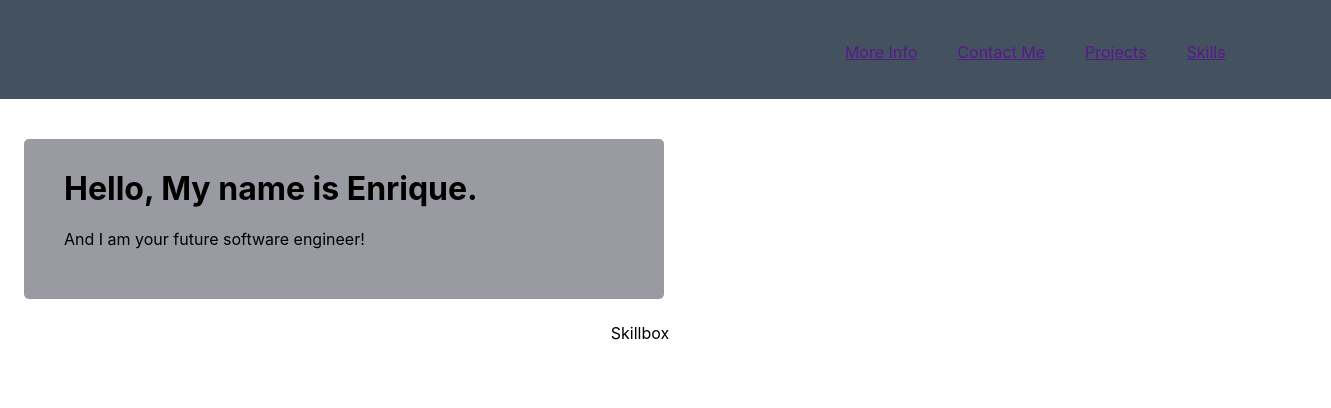
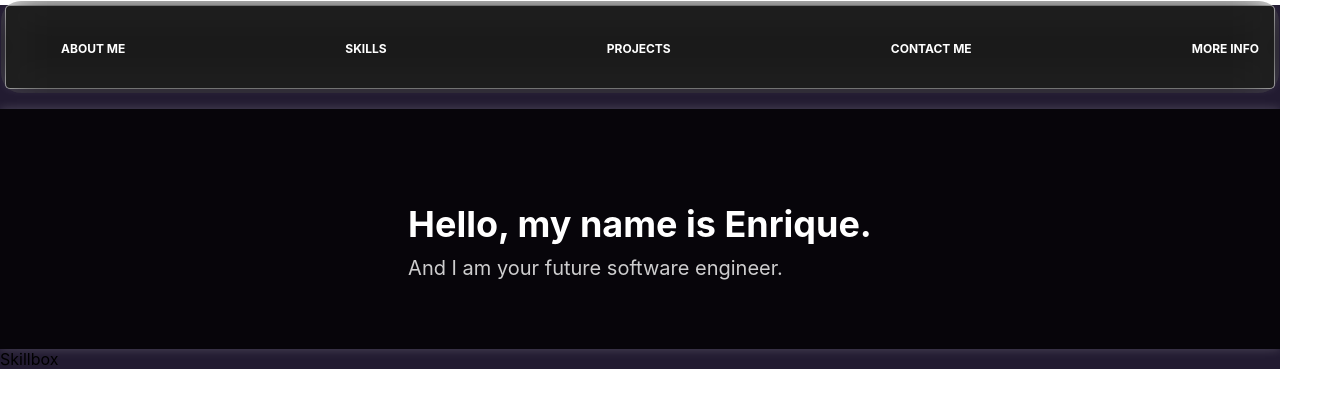
Before and after one commit to CadmiumRed40/react-portfolio, a React (Create React App) app: page / in a window 1280 px wide. Shown: the top 408 px of the page, 1331 px wide, since content can reach past the window. Built offline with nearby package versions, Linux system fonts and the light colour scheme.

Commit message:
editing CSS to make components look slightly glassy

```diff
--- a/src/App.css
+++ b/src/App.css
@@ -1,38 +1,5 @@
 .App {
-  text-align: center;
+  background-color: rgb(34, 27, 49);
+  width: 100%;
+  height: 100%;
 }
-
-.App-logo {
-  height: 40vmin;
-  pointer-events: none;
-}
-
-@media (prefers-reduced-motion: no-preference) {
-  .App-logo {
-    animation: App-logo-spin infinite 20s linear;
-  }
-}
-
-.App-header {
-  background-color: #282c34;
-  min-height: 100vh;
-  display: flex;
-  flex-direction: column;
-  align-items: center;
-  justify-content: center;
-  font-size: calc(10px + 2vmin);
-  color: white;
-}
-
-.App-link {
-  color: #61dafb;
-}
-
-@keyframes App-logo-spin {
-  from {
-    transform: rotate(0deg);
-  }
-  to {
-    transform: rotate(360deg);
-  }
-}
--- a/src/components/Navbar/Navbar.css
+++ b/src/components/Navbar/Navbar.css
@@ -1,15 +1,56 @@
-nav {
+.nav-bar {
+    background-image: linear-gradient(to bottom, #000000, #000000);
+    border: 1px solid rgba(255, 255, 255, 0.755);
+    box-shadow: 0 0 10px rgba(255, 255, 255, 0.1);
+    backdrop-filter: blur(10px);
+    border-radius: 5px;
+    padding: 15px;
+    margin: 5px;
+  }
+
+  .nav-bar ul {
+    list-style: none;
     display: flex;
-    flex-direction: row-reverse;
-    width: 100%;
-    height: 6vh;
-    background-color: rgb(68, 82, 95);
-    color:blanchedalmond;
-    padding: 2vw;
-}
+    justify-content: space-between;
+  }
 
-#Nav-links {
-    display: flex;
-    flex-direction: row-reverse;
-    padding-right: 10vh;
-}
+  .nav-bar a {
+    text-decoration: none;
+    color: white;
+    font-size: 12px;
+    font-weight: bold;
+    text-transform: uppercase;
+    transition: 0.3s ease-in-out;
+  }
+
+  .nav-bar a:hover {
+    color: #a8a8a8;
+  }
+
+  .nav-bar::before {
+    content: "";
+    position: absolute;
+    top: -5px;
+    left: -5px;
+    right: -5px;
+    bottom: -5px;
+    z-index: -1;
+    background-color: rgba(255, 255, 255, 0.1);
+    border-radius: 20px;
+    backdrop-filter: blur(20px);
+  }
+
+  @media only screen and (max-width: 600px) {
+    .nav-bar {
+      padding: 10px;
+    }
+
+    .nav-bar ul {
+      flex-direction: column;
+      align-items: center;
+    }
+
+    .nav-bar a {
+      font-size: 12px;
+    }
+  }
--- a/src/components/Navbar/Navbar.js
+++ b/src/components/Navbar/Navbar.js
@@ -5,21 +5,14 @@ import "../Navbar/Navbar.css"
 export default function Navbar() {
   return (
     <div>
-      <nav>
-        <div id='Nav-links'>
+      <nav className='nav-bar'>
         <ul>
-          <a href=''>Skills</a>
+          <li><a href="#">About me</a></li>
+          <li><a href="#">Skills</a></li>
+          <li><a href="#">Projects</a></li>
+          <li><a href="#">Contact Me</a></li>
+          <li><a href="#">More Info</a></li>
         </ul>
-        <ul>
-          <a href=''>Projects</a>
-        </ul>
-        <ul>
-          <a href=''>Contact Me</a>
-        </ul>
-        <ul>
-          <a href=''>More Info</a>
-        </ul>
-        </div>
       </nav>
     </div>
   )
--- a/src/components/Welcomebox/Welcomebox.css
+++ b/src/components/Welcomebox/Welcomebox.css
@@ -1,13 +1,62 @@
-#Main-container {
-    background-color: rgba(57, 60, 75, 0.513);
-    width:80vh;
-    height: 20vh;
-    margin:3vh;
-    border-radius: 5px;
-}
+.header {
+    background-color: rgba(0, 0, 0, 0.8);
+    box-shadow: 0 0 10px rgba(255, 255, 255, 0.2);
+    color: white;
+    display: flex;
+    height: 200px;
+    justify-content: center;
+    margin-top: 20px;
+    margin: 0px, 20px, 0px, 20px;
+    padding: 20px;
+    text-align: left;
+  }
 
-#Welcome-text {
+  .header-content {
+    display: flex;
+    flex-direction: column;
+    justify-content: center;
     text-align: left;
-    margin: 5vh;
-    padding-top: 1vh;
-}
+  }
+
+  .header-title {
+    font-size: 36px;
+    font-weight: bold;
+    margin-bottom: 10px;
+  }
+
+  .header-subtitle {
+    font-size: 20px;
+    opacity: 0.8;
+  }
+
+  @media screen and (max-width: 768px) {
+    .header {
+      height: 150px;
+      padding: 10px;
+    }
+
+    .header-title {
+      font-size: 24px;
+      margin-bottom: 5px;
+    }
+
+    .header-subtitle {
+      font-size: 16px;
+    }
+  }
+
+  @media screen and (max-width: 480px) {
+    .header {
+      height: 120px;
+      padding: 10px;
+    }
+
+    .header-title {
+      font-size: 20px;
+      margin-bottom: 5px;
+    }
+
+    .header-subtitle {
+      font-size: 14px;
+    }
+  }
--- a/src/components/Welcomebox/Welcomebox.js
+++ b/src/components/Welcomebox/Welcomebox.js
@@ -4,12 +4,12 @@ import '../Welcomebox/Welcomebox.css'
 export default function Welcomebox() {
   return (
     <div>
-        <div id='Main-container'>
-            <div id='Welcome-text'>
-                <h1>Hello, My name is Enrique.</h1>
-                    <p>And I am your future software engineer!</p>
+        <header className="header">
+            <div className="header-content">
+                <h1 className="header-title">Hello, my name is Enrique.</h1>
+                    <span className="header-subtitle">And I am your future software engineer.</span>
             </div>
-        </div>
+    </header>
     </div>
   )
 }
```
